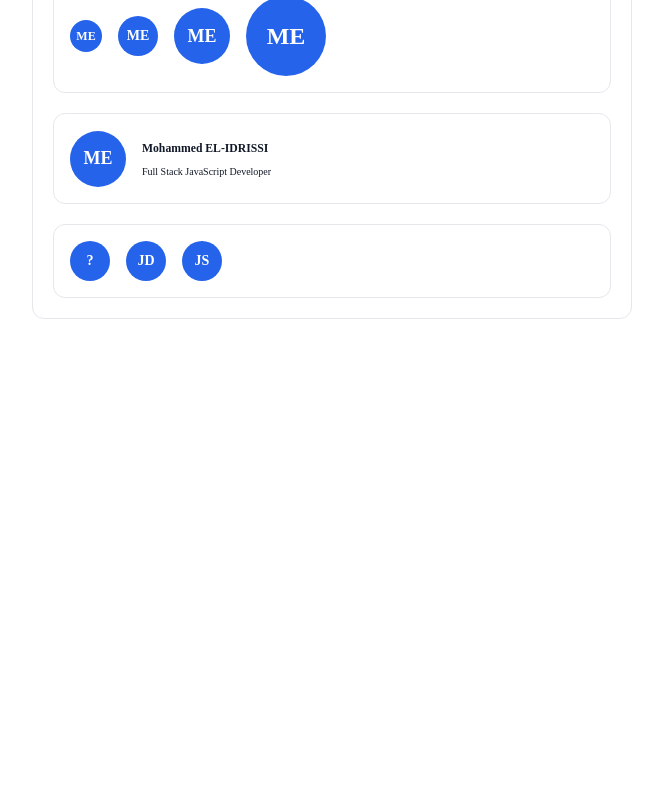
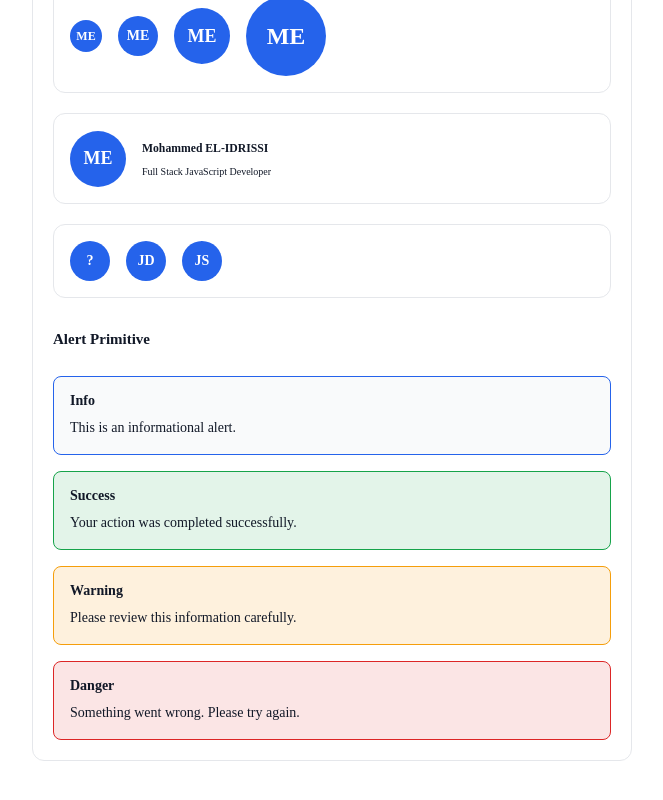
Before and after one commit to ingemedical16/project-os, a Next.js app: page /en in a window 1280 px wide. Shown: the part 5342-6142 px from the top of the page, without its empty margins (308-971 px from the left). Before the commit the page ends 5701 px from the top, so only its background shows below. Built offline with nearby package versions, Linux system fonts and the light colour scheme.

Commit message:
feat: add reusable alert primitive

```diff
--- a/src/app/[locale]/page.tsx
+++ b/src/app/[locale]/page.tsx
@@ -1,4 +1,5 @@
 import {
+  AlertShowcase,
   AvatarShowcase,
   BadgeShowcase,
   ButtonShowcase,
@@ -38,6 +39,7 @@ export default function HomePage() {
         <CardShowcase />
         <DividerShowcase />
         <AvatarShowcase />
+        <AlertShowcase />
       </div>
     </main>
   );
--- /dev/null
+++ b/src/components/ui/Alert/Alert.module.scss
@@ -0,0 +1,43 @@
+.alert {
+  display: flex;
+  flex-direction: column;
+  gap: 0.8rem;
+
+  width: 100%;
+  padding: 1.6rem;
+
+  border: 0.1rem solid transparent;
+  border-radius: 0.8rem;
+
+  color: var(--text);
+}
+
+.title {
+  font-size: 1.4rem;
+  font-weight: 700;
+}
+
+.content {
+  font-size: 1.4rem;
+  line-height: 1.5;
+}
+
+.info {
+  background: var(--surface-hover);
+  border-color: var(--accent);
+}
+
+.success {
+  background: color-mix(in srgb, var(--success) 12%, var(--surface));
+  border-color: var(--success);
+}
+
+.warning {
+  background: color-mix(in srgb, var(--warning) 14%, var(--surface));
+  border-color: var(--warning);
+}
+
+.danger {
+  background: color-mix(in srgb, var(--danger) 12%, var(--surface));
+  border-color: var(--danger);
+}
--- /dev/null
+++ b/src/components/ui/Alert/Alert.tsx
@@ -0,0 +1,33 @@
+import styles from './Alert.module.scss';
+
+import type { AlertProps } from './Alert.types';
+
+export function Alert({
+  children,
+  title,
+  variant = 'info',
+  className = '',
+  ...props
+}: AlertProps) {
+  const classes = [
+    styles.alert,
+    styles[variant],
+    className,
+  ]
+    .filter(Boolean)
+    .join(' ');
+
+  return (
+    <div className={classes} role="alert" {...props}>
+      {title ? (
+        <strong className={styles.title}>
+          {title}
+        </strong>
+      ) : null}
+
+      <div className={styles.content}>
+        {children}
+      </div>
+    </div>
+  );
+}
--- /dev/null
+++ b/src/components/ui/Alert/index.ts
@@ -0,0 +1,6 @@
+export { Alert } from './Alert';
+
+export type {
+  AlertProps,
+  AlertVariant,
+} from './Alert.types';
--- a/src/components/ui/index.ts
+++ b/src/components/ui/index.ts
@@ -75,3 +75,10 @@ export type {
   AvatarProps,
   AvatarSize,
 } from './Avatar';
+
+export { Alert } from './Alert';
+
+export type {
+  AlertProps,
+  AlertVariant,
+} from './Alert';
--- a/src/features/design-system/ index.ts
+++ b/src/features/design-system/ index.ts
@@ -13,3 +13,4 @@ export { SpinnerShowcase } from './SpinnerShowcase';
 export { CardShowcase } from './CardShowcase';
 export { DividerShowcase } from './DividerShowcase';
 export { AvatarShowcase } from './AvatarShowcase';
+export { AlertShowcase } from './AlertShowcase';
--- /dev/null
+++ b/src/features/design-system/AlertShowcase/AlertShowcase.module.scss
@@ -0,0 +1,5 @@
+.showcase {
+  display: flex;
+  flex-direction: column;
+  gap: 1.6rem;
+}
--- /dev/null
+++ b/src/features/design-system/AlertShowcase/AlertShowcase.tsx
@@ -0,0 +1,27 @@
+import { Alert } from '@/components/ui';
+
+import styles from './AlertShowcase.module.scss';
+
+export function AlertShowcase() {
+  return (
+    <section className={styles.showcase}>
+      <h2>Alert Primitive</h2>
+
+      <Alert title="Info">
+        This is an informational alert.
+      </Alert>
+
+      <Alert variant="success" title="Success">
+        Your action was completed successfully.
+      </Alert>
+
+      <Alert variant="warning" title="Warning">
+        Please review this information carefully.
+      </Alert>
+
+      <Alert variant="danger" title="Danger">
+        Something went wrong. Please try again.
+      </Alert>
+    </section>
+  );
+}
--- /dev/null
+++ b/src/features/design-system/AlertShowcase/index.ts
@@ -0,0 +1 @@
+export { AlertShowcase } from './AlertShowcase';
```
Also changed, not shown: src/components/ui/Alert/Alert.types.ts (added, +14 -0 lines).
